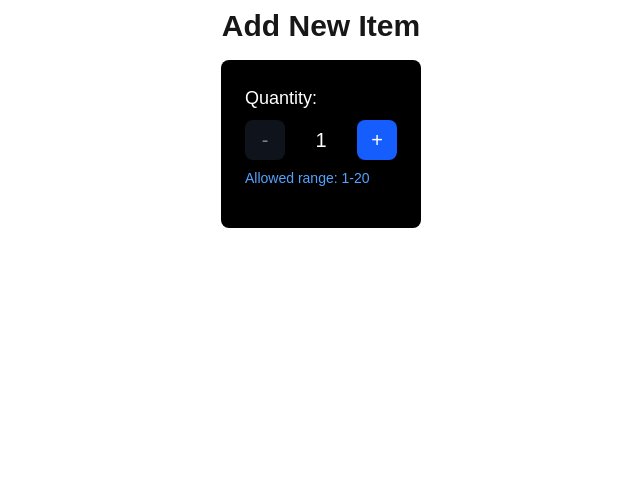
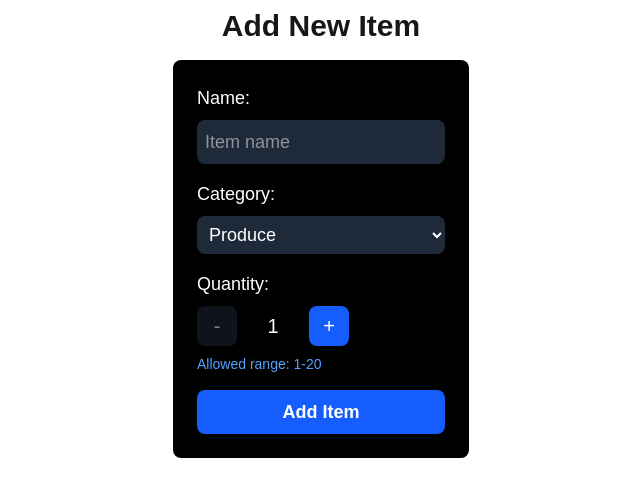
Before and after one commit to felix101930/cprg306-assignments, a Next.js app: page /week-5 in a window 1280 px wide. Shown: the top 496 px of the page, without its empty margins (319-959 px from the left). Built offline with nearby package versions, Linux system fonts and the light colour scheme.

Commit message:
render components

```diff
--- a/app/week-5/new-item.js
+++ b/app/week-5/new-item.js
@@ -38,7 +38,41 @@ export default function NewItem() {
     };
 
     return (
-        <div className="bg-black p-6 rounded-lg max-w-md mx-auto">
+        <form onSubmit={handleSubmit} className="bg-black p-6 rounded-lg max-w-md mx-auto">
+            <div className="mb-4">
+                <label className="block text-white text-lg mb-2">Name:</label>
+                <input
+                    type="text"
+                    value={name}
+                    onChange={(e) => setName(e.target.value)}
+                    required
+                    className="w-full p-2 text-lg bg-gray-800 text-white rounded-lg focus:outline-none focus:ring-2 focus:ring-blue-500"
+                    placeholder="Item name"
+                />
+            </div>
+
+            <div className="mb-4">
+                <label className="block text-white text-lg mb-2">Category:</label>
+                <select
+                    value={category}
+                    onChange={(e) => setCategory(e.target.value)}
+                    required
+                    className="w-full p-2 text-lg bg-gray-800 text-white rounded-lg focus:outline-none focus:ring-2 focus:ring-blue-500"
+                >
+                    <option value="produce">Produce</option>
+                    <option value="dairy">Dairy</option>
+                    <option value="bakery">Bakery</option>
+                    <option value="meat">Meat</option>
+                    <option value="frozen">Frozen Foods</option>
+                    <option value="canned">Canned Goods</option>
+                    <option value="dry">Dry Goods</option>
+                    <option value="beverages">Beverages</option>
+                    <option value="snacks">Snacks</option>
+                    <option value="household">Household</option>
+                    <option value="other">Other</option>
+                </select>
+            </div>
+
             <div className="mb-4">
                 <label className="block text-white text-lg mb-2">Quantity:</label>
                 <div className="flex items-center space-x-3">
@@ -62,6 +96,13 @@ export default function NewItem() {
                     Allowed range: 1-20
                 </p>
             </div>
-        </div>
+
+            <button
+                type="submit"
+                className="w-full bg-blue-600 text-white py-2 px-4 rounded-lg hover:bg-blue-500 transition-colors text-lg font-semibold"
+            >
+                Add Item
+            </button>
+        </form>
     );
 }
```
